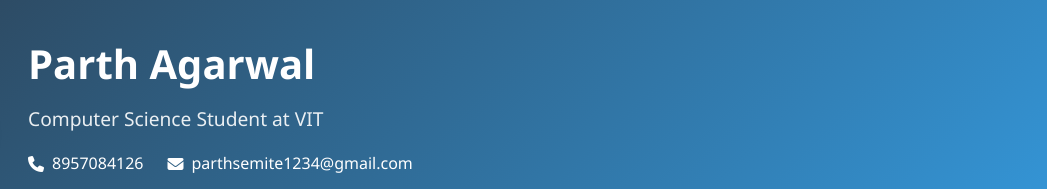
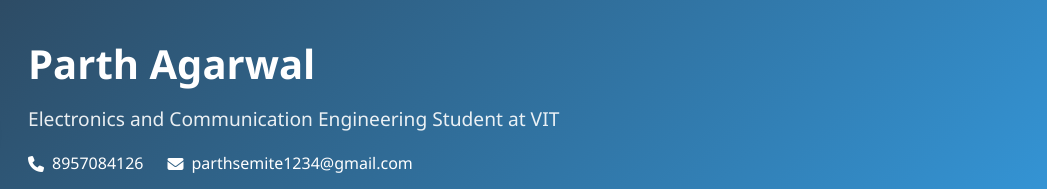
Before and after one commit to pranavsoftware/Parth-Agarwal, a plain HTML site: page index.html in a window 1280 px wide. Shown: the top 189 px of the page, 233-1280 px from the left. Drawn offline with Linux system fonts and the light colour scheme.

Commit message:
Update index.html

```diff
--- a/index.html
+++ b/index.html
@@ -18,7 +18,7 @@
                 </div>
                 <div class="profile-info">
                     <h1>Parth Agarwal</h1>
-                    <p>Computer Science Student at VIT</p>
+                    <p>Electronics and Communication Engineering Student at VIT</p>
                     <div class="contact-info">
                         <a href="tel:8957084126"><i class="fas fa-phone"></i> 8957084126</a>
                         <a href="mailto:parthsemite1234@gmail.com"><i class="fas fa-envelope"></i> parthsemite1234@gmail.com</a>
```
